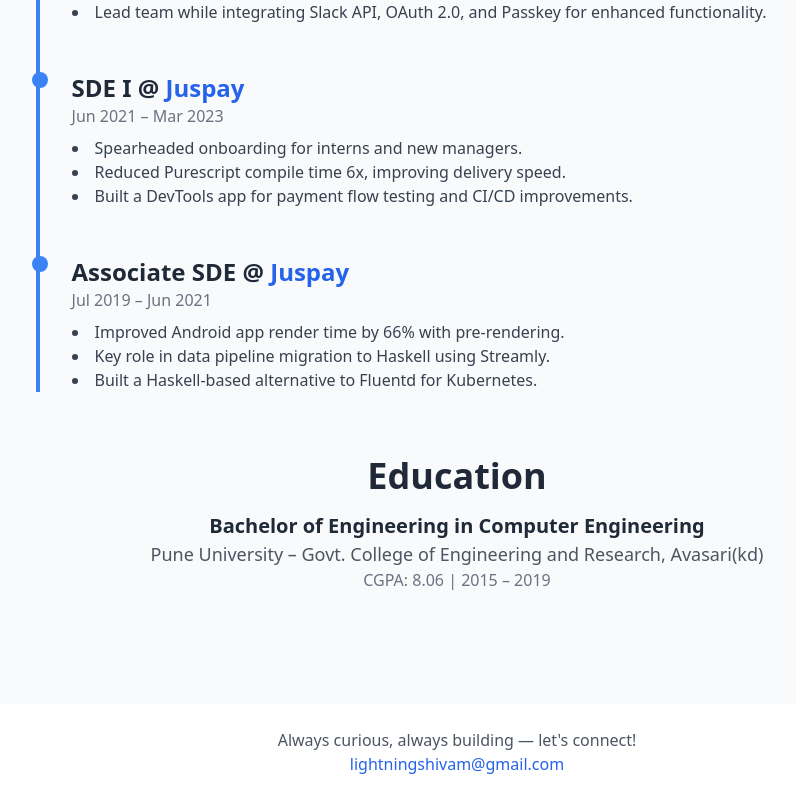
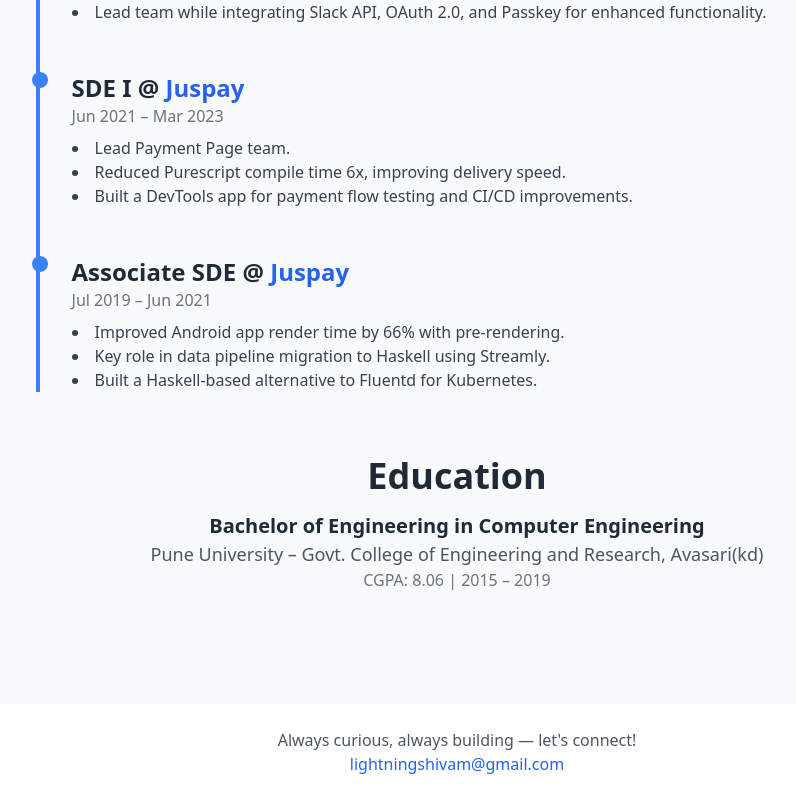
Before and after one commit to shivamashtikar/portfolio, a React (Vite) app: page / in a window 1280 px wide. Shown: the part 3188-3988 px from the top of the page, without its empty margins (183-979 px from the left). Built offline with nearby package versions, Linux system fonts and the light colour scheme.

Commit message:
feat(Resume): Update list item text in "Experience" section to reflect accurate role and responsibilities.
* Changed "Spearheaded onboarding for interns and new managers" to "Lead Payment Page team"
* Only this specific job title/responsibility was updated.

```diff
--- a/src/App.jsx
+++ b/src/App.jsx
@@ -74,7 +74,7 @@ function App() {
                 <h4 className="text-2xl font-semibold dark:text-gray-100">SDE I @ <a href="https://juspay.io/in" target="_blank" rel="noopener noreferrer" className="text-blue-600 dark:text-blue-400 hover:underline">Juspay</a></h4>
                 <p className="text-md text-gray-500 dark:text-gray-400 mb-2">Jun 2021 – Mar 2023</p>
                 <ul className="list-disc list-inside text-gray-700 dark:text-gray-300">
-                  <li>Spearheaded onboarding for interns and new managers.</li>
+                  <li>Lead Payment Page team.</li>
                   <li>Reduced Purescript compile time 6x, improving delivery speed.</li>
                   <li>Built a DevTools app for payment flow testing and CI/CD improvements.</li>
                 </ul>
```
